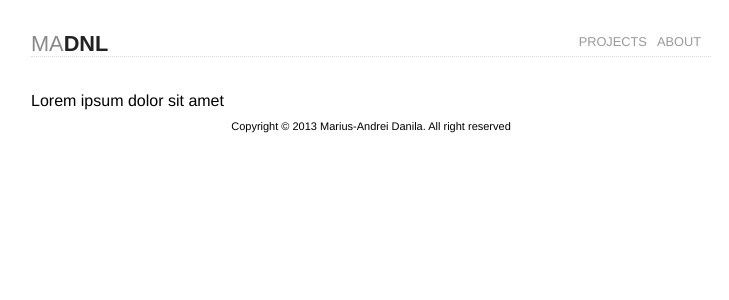
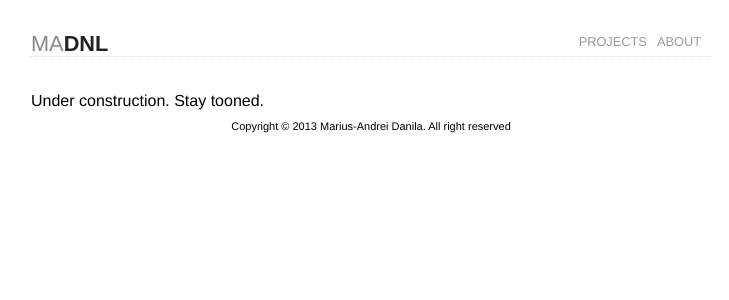
Before and after one commit to madnl/madnl.github.io, a Jekyll site: the page built from projects.html, in a window 1280 px wide. Shown: the top 300 px of the page, without its empty margins (269-998 px from the left). Built offline with Jekyll 4.4.1, drawn with Linux system fonts in a browser that asks for light colours.

Commit message:
Added under construction text for projects

```diff
--- a/projects.html
+++ b/projects.html
@@ -2,4 +2,4 @@
 layout: default
 ---
 
-Lorem ipsum dolor sit amet
+Under construction. Stay tooned.
```
